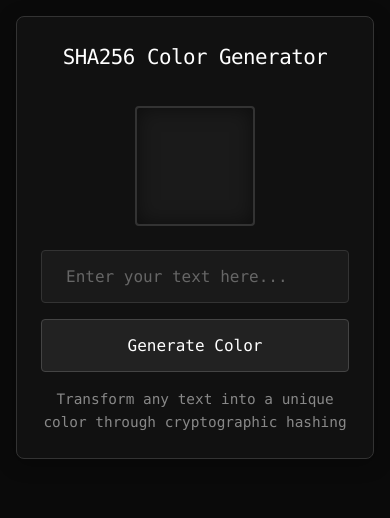
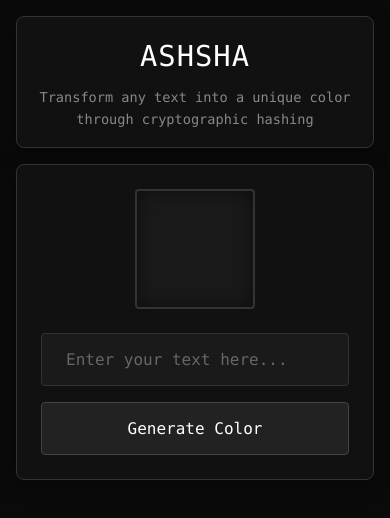
Before and after one commit to c-poramet/ASHSHA, a plain HTML site: page index.html in a window 390 px wide. Drawn offline with nearby package versions, Linux system fonts and the light colour scheme.

Commit message:
Enhance site header with descriptive text and improve styling for better visual appeal and responsiveness

```diff
--- a/index.html
+++ b/index.html
@@ -8,10 +8,15 @@
 </head>
 <body>
         <div class="main-container">
+        <!-- Header -->
+        <header class="site-header">
+            <h1>ASHSHA</h1>
+            <p>Transform any text into a unique color through cryptographic hashing</p>
+        </header>
+
         <!-- Top Panel -->
         <div class="top-panel">
             <div class="color-section">
-                <h1>SHA256 Color Generator</h1>
                 <div id="colorPreview" class="color-box"></div>
             </div>
 
@@ -20,7 +25,6 @@
                     <input type="text" id="textInput" placeholder="Enter your text here..." maxlength="500">
                     <button onclick="handleSubmit()">Generate Color</button>
                 </div>
-                <p class="subtitle">Transform any text into a unique color through cryptographic hashing</p>
             </div>
         </div>
 
--- a/script.js
+++ b/script.js
@@ -98,7 +98,6 @@ document.addEventListener('DOMContentLoaded', function() {
 
         // Show results
         results.style.display = 'block';
-        results.scrollIntoView({ behavior: 'smooth', block: 'start' });
     }
 
     // Make handleSubmit globally accessible
--- a/style.css
+++ b/style.css
@@ -22,6 +22,30 @@ body {
     max-width: 100%;
 }
 
+.site-header {
+    text-align: center;
+    padding: 1.5rem 0;
+    background: #111111;
+    border: 1px solid #333;
+    border-radius: 8px;
+    box-shadow: 0 4px 20px rgba(0, 0, 0, 0.3);
+}
+
+.site-header h1 {
+    font-size: 2.5rem;
+    font-weight: 300;
+    color: #ffffff;
+    margin-bottom: 0.5rem;
+    letter-spacing: 2px;
+}
+
+.site-header p {
+    color: #888;
+    font-size: 0.95rem;
+    font-weight: 300;
+    margin: 0;
+}
+
 .top-panel {
     display: grid;
     grid-template-columns: 280px 1fr;
@@ -39,15 +63,8 @@ body {
 .color-section {
     display: flex;
     flex-direction: column;
-    gap: 1rem;
-}
-
-.color-section h1 {
-    font-size: 1.5rem;
-    font-weight: 300;
-    color: #ffffff;
-    margin-bottom: 1rem;
-    letter-spacing: -0.5px;
+    justify-content: center;
+    align-items: center;
 }
 
 .color-box {
@@ -74,13 +91,6 @@ body {
     gap: 1rem;
     align-items: center;
     width: 100%;
-}
-
-.subtitle {
-    font-size: 0.9rem;
-    color: #888;
-    font-weight: 300;
-    margin: 0;
 }
 
 input[type="text"] {
@@ -270,6 +280,18 @@ button:active {
         gap: 1rem;
     }
 
+    .site-header {
+        padding: 1rem 0;
+    }
+
+    .site-header h1 {
+        font-size: 2rem;
+    }
+
+    .site-header p {
+        font-size: 0.85rem;
+    }
+
     .top-panel {
         grid-template-columns: 1fr;
         gap: 1.5rem;
@@ -307,8 +329,9 @@ button:active {
 }
 
 @media (max-width: 480px) {
-    .color-section h1 {
-        font-size: 1.3rem;
+    .site-header h1 {
+        font-size: 1.8rem;
+        letter-spacing: 1px;
     }
 
     .averages-display {
```
